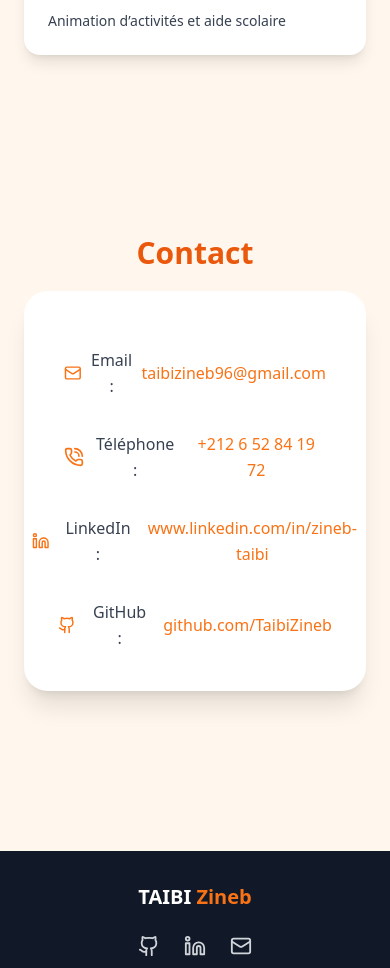
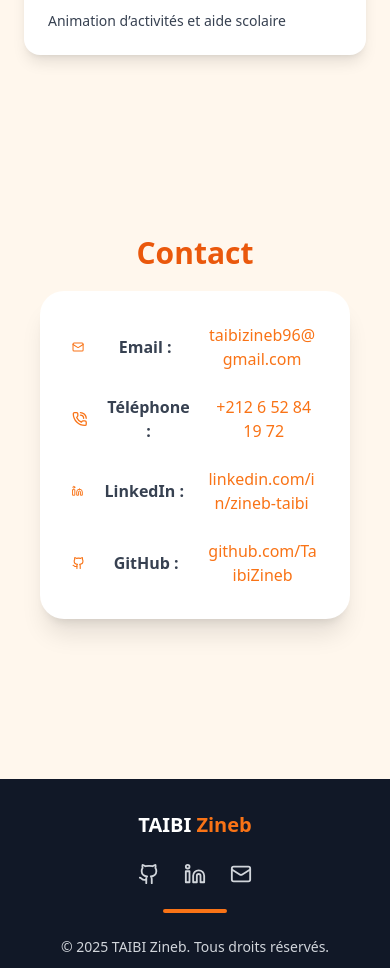
Before and after one commit to TaibiZineb/mon-portfolio, a React (Vite) app: page / in a window 390 px wide. Shown: the part 3023-3991 px from the top of the page. Built offline with nearby package versions, Linux system fonts and the light colour scheme.

Commit message:
Fix responsive contact section + alignment mobile

```diff
--- a/src/pages/Contact.jsx
+++ b/src/pages/Contact.jsx
@@ -3,38 +3,56 @@ import { GithubIcon, LinkedinIcon, Mail, PhoneCall} from "lucide-react";
 
 export default function Contact() {
   return (
-    <section id="contact" className="bg-orange-50 py-20 text-center from-white px-6">
+    <section id="contact" className="bg-orange-50 py-20 text-center from-white px-10">
       <h2 className="text-3xl font-bold text-orange-600 py-5 ">Contact</h2>
-        <div className="bg-white shadow-xl rounded-3xl p-10 text-center leading-relaxed text-gray-700 flex items-center gap-4 justify-center flex-col">
-          <p className="mt-4 flex items-center justify-center gap-2"><Mail size={20} className="text-orange-500" /><span className="font-medium">Email :</span>
-          <a href="mailto:taibizineb96@gmail.com" className="text-orange-500 hover:underline">taibizineb96@gmail.com</a></p>
-          <p className="mt-4 flex items-center justify-center gap-2"><PhoneCall size={20} className="text-orange-500" /><span className="font-medium">Téléphone :</span>
-          <a href="tel:+212652841972" className="text-orange-500 hover:underline">+212 6 52 84 19 72</a></p>
+       <div className="max-w-3xl mx-auto bg-white shadow-xl rounded-3xl p-8 space-y-6 text-gray-700">
 
-      {/* Lien LinkedIn qui s’ouvre dans un nouvel onglet */}
-      <p className="mt-4 flex items-center justify-center gap-2 flex items-center gap-4"><LinkedinIcon size={20} className="text-orange-500" /><span className="font-medium">LinkedIn :</span>
+  {/* Email */}
+  <div className="flex items-center gap-4">
+    <Mail size={20} className="text-orange-500" />
+    <span className="font-semibold min-w-[90px]">Email :</span>
+    <a href="mailto:taibizineb96@gmail.com" className="text-orange-500 break-all">
+      taibizineb96@gmail.com
+    </a>
+  </div>
+
+  {/* Téléphone */}
+  <div className="flex items-center gap-4">
+    <PhoneCall size={20} className="text-orange-500" />
+    <span className="font-semibold min-w-[90px]">Téléphone :</span>
+    <a href="tel:+212652841972" className="text-orange-500">
+      +212 6 52 84 19 72
+    </a>
+  </div>
+
+  {/* LinkedIn */}
+  <div className="flex items-center gap-4">
+    <LinkedinIcon size={20} className="text-orange-500" />
+    <span className="font-semibold min-w-[90px]">LinkedIn :</span>
     <a
       href="https://www.linkedin.com/in/zineb-taibi"
       target="_blank"
       rel="noopener noreferrer"
-          className="text-orange-500 hover:underline"
+      className="text-orange-500 break-all"
     >
-          www.linkedin.com/in/zineb-taibi
+      linkedin.com/in/zineb-taibi
     </a>
-      </p>
+  </div>
 
-
-      <p className="mt-4 flex items-center justify-center gap-2 flex items-center gap-4"><GithubIcon size={20} className="text-orange-500" /><span className="font-medium">GitHub :</span>
-
+  {/* GitHub */}
+  <div className="flex items-center gap-4">
+    <GithubIcon size={20} className="text-orange-500" />
+    <span className="font-semibold min-w-[90px]">GitHub :</span>
     <a
       href="https://github.com/TaibiZineb"
       target="_blank"
       rel="noopener noreferrer"
-          className="text-orange-500 hover:underline"
+      className="text-orange-500 break-all"
     >
       github.com/TaibiZineb
     </a>
-      </p>
+  </div>
+
 </div>
     </section>
   );
```
Lines whose indentation alone changed are shown as unchanged.
